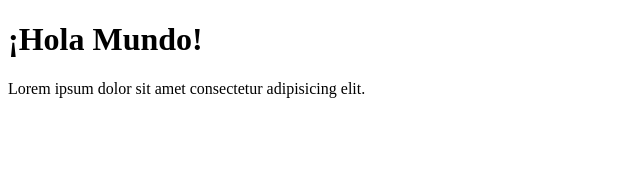
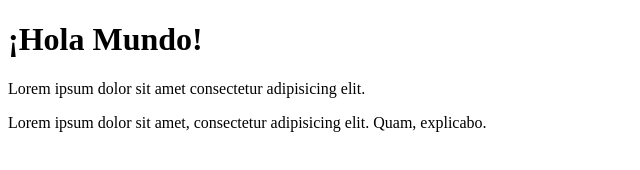
Before and after one commit to publicacionweb22/proyectoHTML, a plain HTML site: page index.html in a window 1280 px wide. Shown: the whole page, without its empty margins (0-640 px from the left). Drawn offline with Linux system fonts and the light colour scheme.

Commit message:
add new change in body

```diff
--- a/index.html
+++ b/index.html
@@ -9,5 +9,6 @@
 <body>
     <h1>¡Hola Mundo!</h1>
     <p>Lorem ipsum dolor sit amet consectetur adipisicing elit.</p>
+    <p>Lorem ipsum dolor sit amet, consectetur adipisicing elit. Quam, explicabo.</p>
 </body>
 </html>
```
